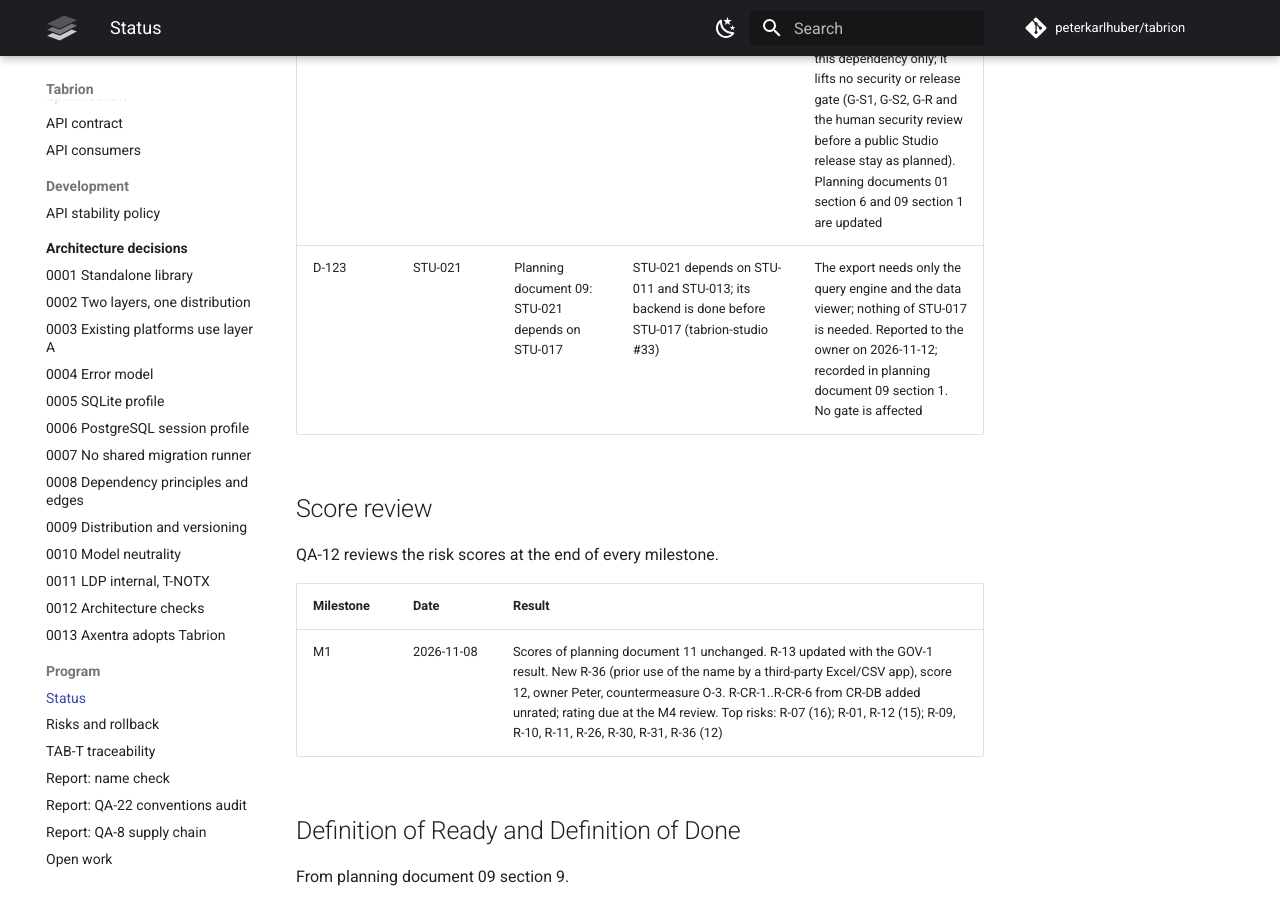
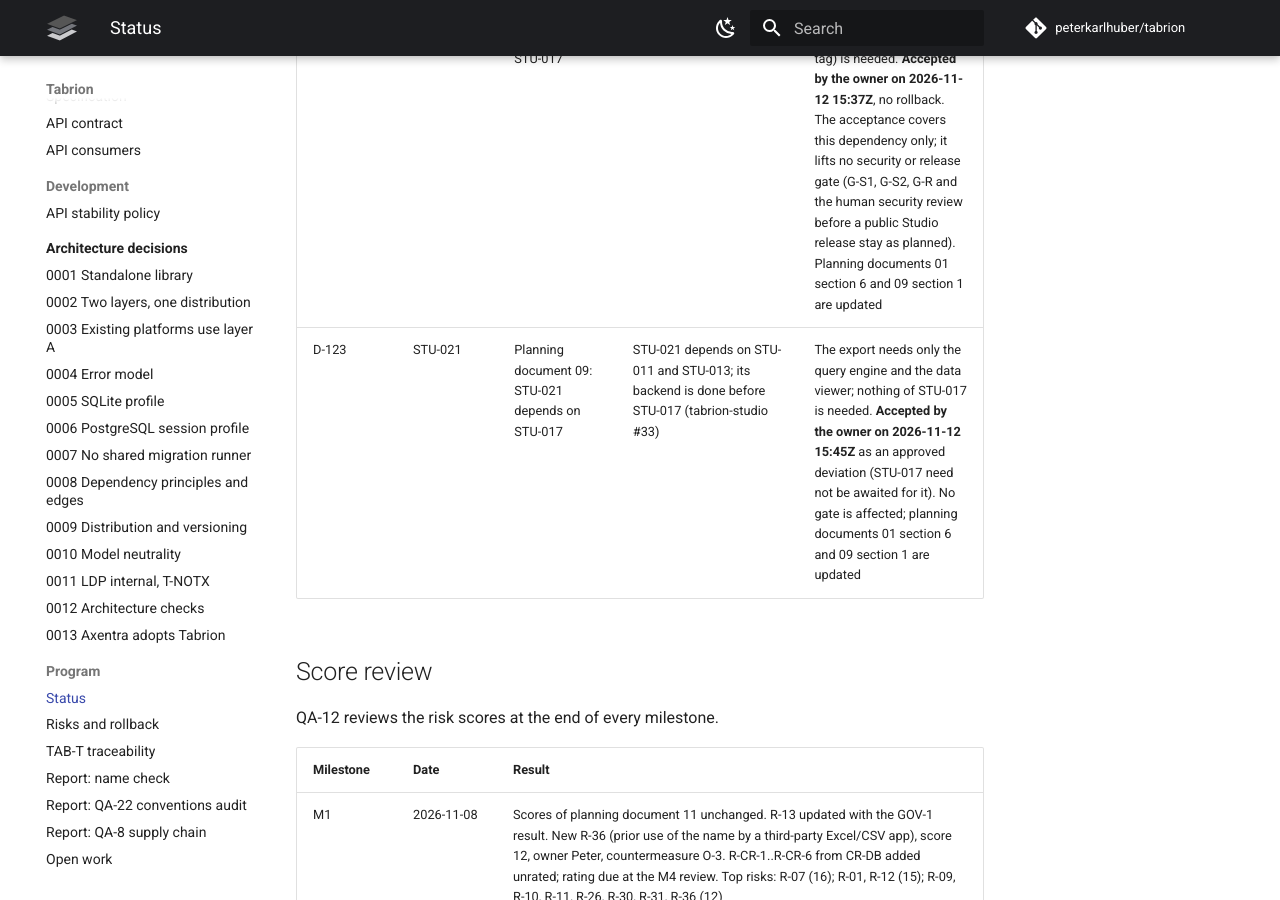
Before and after one commit to peterkarlhuber/tabrion, an MkDocs documentation site: the page built from docs/program/STATUS.md, in a window 1280 px wide and 900 px high, scrolled down 111062 px. Built offline with MkDocs 1.6.1 and Material for MkDocs 9.7.7, drawn with Linux system fonts in a browser that asks for light colours; comment, search, counter and statistics services are not loaded; some of the changed text lies outside the part shown.

Commit message:
Program status: D-123 accepted by the owner (2026-11-12 15:45Z)
Co-Authored-By: Claude Opus 5.5 <noreply@anthropic.com>
Claude-Session: https://claude.ai/code/session_011tY7TC7Nu5VGro3DJGJcv8

```diff
--- a/docs/program/STATUS.md
+++ b/docs/program/STATUS.md
@@ -4,7 +4,7 @@ The status of every work package of the Tabrion program: the backlog of planning
 M1-M8) and change request CR-DB of planning document 14 (26 work packages, M9, M10 and two in M4), 151 in total. QA-12
 keeps this file current; every pull request that finishes a work package updates its row in the same pull request.
 
-> **Last update:** 2026-11-12, owner decision of 15:37Z on STU-024 (D-122) and the STU-021 order (D-123); the
+> **Last update:** 2026-11-12, owner decisions of 15:37Z on STU-024 (D-122) and 15:45Z on STU-021 (D-123); the
 > tabrion-studio rows synced to master `34ae38b` (#24, #25, #29, #30, #32, #33, #35, #36). Before: 2026-11-12, `0.1.1.dev0` follow-up pull request after the `v0.1.0` release commit `d5821fa` (#56):
 > TAB-040 and QA-11 done, QA-4 and TAB-022 (b) closed, D-85 closed, D-86 new, G-T2 for 0.1.0 (review of #56, C-4).
 > Then: bookkeeping pull request after `v0.1.0` (reviews of #56 and #57): D-2, D-90 and D-92 closed, the QA-8 row
@@ -233,7 +233,7 @@ Planned effort: 21 + 5.25 agent days.
 | WP | Title | Repositories | Depends on | Gate | Effort (impl + review) | Lane | Status | Evidence |
 |---|---|---|---|---|---|---|---|---|
 | STU-020 | Favorites, history, scripts, autocomplete | tabrion-studio | STU-017 | - | 5 + 1.25 | Studio | Not started |  |
-| STU-021 | Export CSV/JSON | tabrion-studio | STU-011, STU-013 (plan: STU-017; D-123) | - | 1.5 + 0.5 | Studio | In progress | Backend merged in tabrion-studio [#33](https://github.com/peterkarlhuber/tabrion-studio/pull/33) (`92dd95a`, 2026-11-12; review `stu-021-review.md` accepted with conditions, delta accepted; 1 million rows under 100 MB); the export dialog in the page is open; TD-026 (Studio). Started before STU-017: [D-123](#deviation-log) |
+| STU-021 | Export CSV/JSON | tabrion-studio | STU-011, STU-013 (plan: STU-017; D-123) | - | 1.5 + 0.5 | Studio | In progress | Backend merged in tabrion-studio [#33](https://github.com/peterkarlhuber/tabrion-studio/pull/33) (`92dd95a`, 2026-11-12; review `stu-021-review.md` accepted with conditions, delta accepted; 1 million rows under 100 MB); the export dialog in the page is open; TD-026 (Studio). Started before STU-017 by the owner-accepted change [D-123](#deviation-log) |
 | STU-022 | DDL, policies, row estimates | tabrion-studio | STU-017 | - | 2 + 0.5 | Studio | Not started |  |
 | STU-023 | ER diagram (xyflow and dagre) | tabrion-studio | STU-017 | - | 3 + 0.75 | Studio | Not started |  |
 | STU-024 | Migration status of the Levuvo formats | tabrion-studio | STU-015 (plan: STU-017; D-122) | - | 3 + 0.75 | Studio | Done | Backend merged in tabrion-studio [#30](https://github.com/peterkarlhuber/tabrion-studio/pull/30) (`21349a2`, 2026-11-12; review `stu-024-review.md` accepted with conditions F-1, F-2 fixed), the page in [#32](https://github.com/peterkarlhuber/tabrion-studio/pull/32) (`2cfb380`); minimal view is Studio TD-025. Done before STU-017 by the owner-accepted change [D-122](#deviation-log) |
@@ -846,7 +846,7 @@ the plan"; the API deviations were open points of the G-T1 review, which decided
 | D-120 | TAB-033 | Contract 5.4: `Column.type_name` "SQLite: declared type or None"; `nullable: bool \| None` without a rule | SQLite `type_name` is always `None`; `nullable` is `None` on both engines | Python's `sqlite3` does not expose `sqlite3_column_decltype`; result-set nullability is not known from the result (a `NOT NULL` table column is nullable through an outer join), so a value would mislead (contract I-101) |
 | D-121 | TAB-033 | Contract 5.3: `cancel()` cancels the running operation (`interrupt()`, `cancel_safe()`) | `cancel()` cancels the transaction: the running statement is stopped, later statements raise `Canceled` without being sent, and the block's end rolls back and raises `Canceled` even when the caller caught the error | Both engines leave the transaction unusable or rolled back after an interrupt anyway; a cancel that arrives between two statements, or before the server started one, must still stop the work, and nothing of a canceled transaction may be committed (contract I-102) |
 | D-122 | STU-024 | Planning document 09: STU-024 depends on STU-017 | STU-024 depends on STU-015 only; done before STU-017 (tabrion-studio #30 and #32) | Planning document 03 section 10 names only STU-015, and nothing of STU-017 (MVP docs and tag) is needed. **Accepted by the owner on 2026-11-12 15:37Z**, no rollback. The acceptance covers this dependency only; it lifts no security or release gate (G-S1, G-S2, G-R and the human security review before a public Studio release stay as planned). Planning documents 01 section 6 and 09 section 1 are updated |
-| D-123 | STU-021 | Planning document 09: STU-021 depends on STU-017 | STU-021 depends on STU-011 and STU-013; its backend is done before STU-017 (tabrion-studio #33) | The export needs only the query engine and the data viewer; nothing of STU-017 is needed. Reported to the owner on 2026-11-12; recorded in planning document 09 section 1. No gate is affected |
+| D-123 | STU-021 | Planning document 09: STU-021 depends on STU-017 | STU-021 depends on STU-011 and STU-013; its backend is done before STU-017 (tabrion-studio #33) | The export needs only the query engine and the data viewer; nothing of STU-017 is needed. **Accepted by the owner on 2026-11-12 15:45Z** as an approved deviation (STU-017 need not be awaited for it). No gate is affected; planning documents 01 section 6 and 09 section 1 are updated |
 
 ## Score review
 
```
Also changed, not shown: docs/TODO.md (+1 -1 lines).
